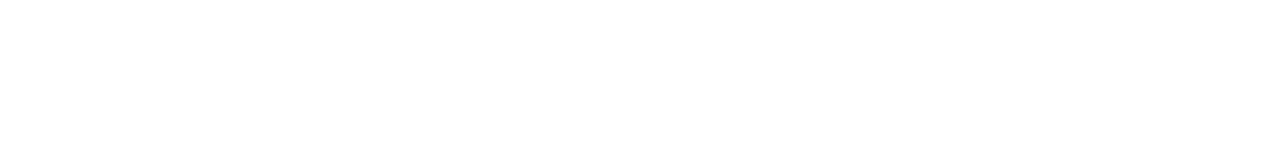
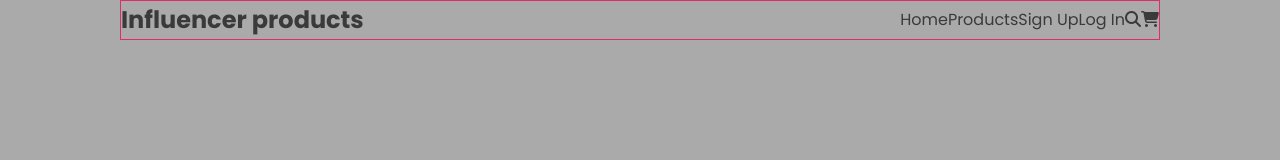
Before and after one commit to swasti-web/Influencer-products-project, a plain HTML site: page index.html in a window 1280 px wide. Drawn offline with Linux system fonts and the light colour scheme.

Commit message:
header start

```diff
--- a/css/style.css
+++ b/css/style.css
@@ -0,0 +1,77 @@
+@import url('https://fonts.googleapis.com/css2?family=Poppins:ital,wght@0,100;0,200;0,300;0,400;0,500;0,600;0,700;0,800;0,900;1,100;1,200;1,300;1,400;1,500;1,600;1,700;1,800;1,900&display=swap');
+/* font-family: "Poppins", serif; */
+:root{
+    --body-bg-color: #AAAAAA;
+    --primary-color: #3A3A3A;
+    --secondary-color: #18191F;
+    --price-color: rgba(0, 0, 0, 0.87);
+    --product-text-color: #787885;
+    --product-rating-color: #5E6366;
+    --feature-heading-color: #0A0826;
+    --feature-text-color: #6C6C6C;
+    --footer-text-color: #D9DBE1;
+    --btn-bg-color: #E02C6D;
+    --poppins: "Poppins", serif;
+    --small: 14px;
+    --medium: 16px;
+    --large: 24px;
+    --x-large: 28px;
+    --xx-large: 38px;
+    --xxx-large: 52px;
+    --font-weight-regular: 400;
+    --font-weight-medium: 500;
+    --font-weight-semi-bold: 600;
+    --font-weight-bold: 700;
+}
+*{
+    margin: 0;
+    padding: 0;
+    box-sizing: border-box;
+    font-family: var(--poppins);
+}
+body{
+    background-color: var(--body-bg-color);
+    color: var(--primary-color);
+    font-size: var(--medium);
+    font-weight: var(--font-weight-regular);
+    line-height: 1.6;
+}
+a{
+    text-decoration: none;
+    color: var(--primary-color);
+}
+ul{
+    list-style: none;
+}
+img{
+    max-width: 100%;
+    height: auto;
+}
+button {
+    cursor: pointer;
+}
+.container{
+    max-width: 1200px;
+    margin: 0 auto;
+    padding: 0 15px;
+}
+/* shared styles */
+.flex{
+    display: flex;
+    justify-content: space-between;
+    align-items: center;
+}
+/* header start */
+header{
+    max-width: 1700px;
+    margin: 0 auto;
+    padding: 0 120px;
+}
+.header{
+    border: 1px solid var(--btn-bg-color);
+}
+.logo{}
+.menu{
+
+}
+/* header end */
--- a/index.html
+++ b/index.html
@@ -4,10 +4,39 @@
     <meta charset="UTF-8">
     <meta name="viewport" content="width=device-width, initial-scale=1.0">
     <title>Influencer Products</title>
+    <link rel="stylesheet" href="https://cdnjs.cloudflare.com/ajax/libs/font-awesome/6.7.2/css/all.min.css" integrity="sha512-Evv84Mr4kqVGRNSgIGL/F/aIDqQb7xQ2vcrdIwxfjThSH8CSR7PBEakCr51Ck+w+/U6swU2Im1vVX0SVk9ABhg==" crossorigin="anonymous" referrerpolicy="no-referrer" />
     <link rel="stylesheet" href="css/style.css">
     <link rel="stylesheet" href="css/media.css">
+
 </head>
 <body>
-
+    <header>
+            <div class="header flex">
+                <div class="logo">
+                    <a href="index.html"><h2>Influencer products</h2></a>
+                </div>
+                <div class="menu">
+                    <ul class="flex">
+                        <li><a href="index.html">Home</a></li>
+                        <li><a href="about.html">Products</a></li>
+                        <li><a href="products.html">Sign Up</a></li>
+                        <li><a href="contact.html">Log In</a></li>
+                        <li><i class="fa-solid fa-magnifying-glass"></i></li>
+                        <li><i class="fa-solid fa-cart-shopping"></i></li>
+                    </ul>
+                </div>
+            </div>
+        <!-- <div class="container">
+            <div class="banner">
+                <div class="banner-text">
+                    <h1>INFLUENCER PRODUCTS</h1>
+                    <p>Find the best products from your favorite influencers</p>
+                </div>
+                <div class="banner-image">
+                    <img src="img/banner.png" alt="banner">
+                </div>
+            </div>
+        </div> -->
+    </header>
 </body>
 </html>
```
